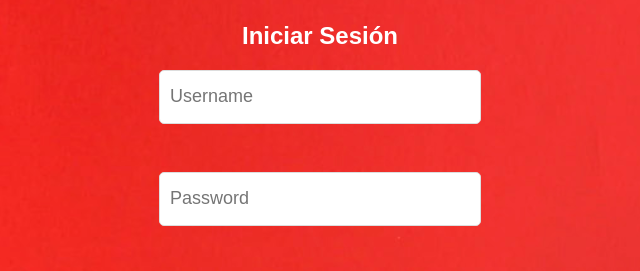
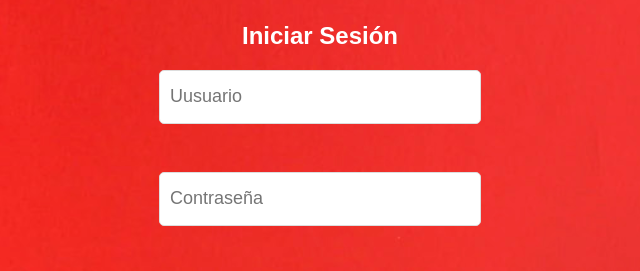
Before and after one commit to GABRIEL3503/clientes-cine-rex, a website: page public/datos.html in a window 1280 px wide. Shown: the part 239-510 px from the top of the page, 320-960 px from the left. Drawn offline with Linux system fonts and the light colour scheme.

Commit message:
gabo commit

```diff
--- a/public/datos.html
+++ b/public/datos.html
@@ -10,8 +10,8 @@
     <div id="login-form">
         <h2>Iniciar Sesión</h2>
         <form id="form">
-            <input type="text" id="username" placeholder="Username" required>
-            <input type="password" id="password" placeholder="Password" required>
+            <input type="text" id="username" placeholder="Uusuario" required>
+            <input type="password" id="password" placeholder="Contraseña" required>
             <button type="submit">Ingresar</button>
         </form>
     </div>
```
